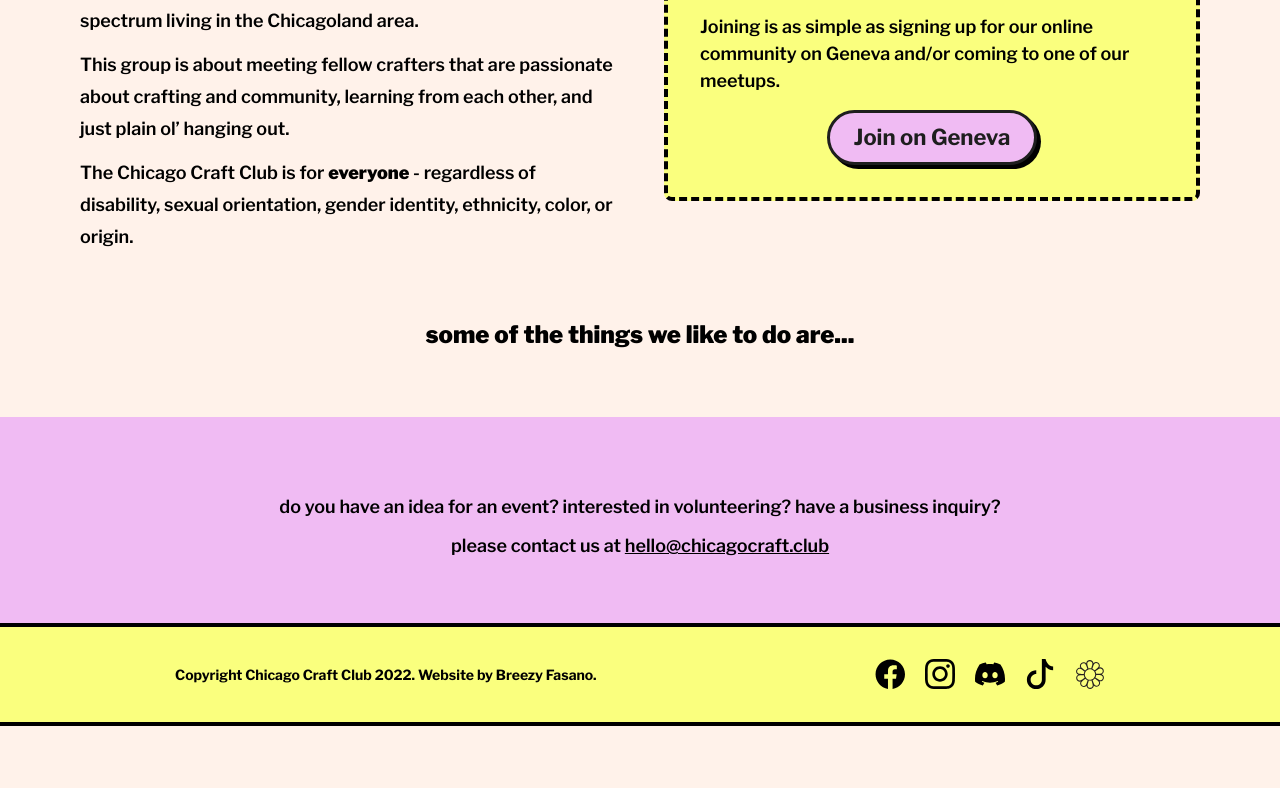
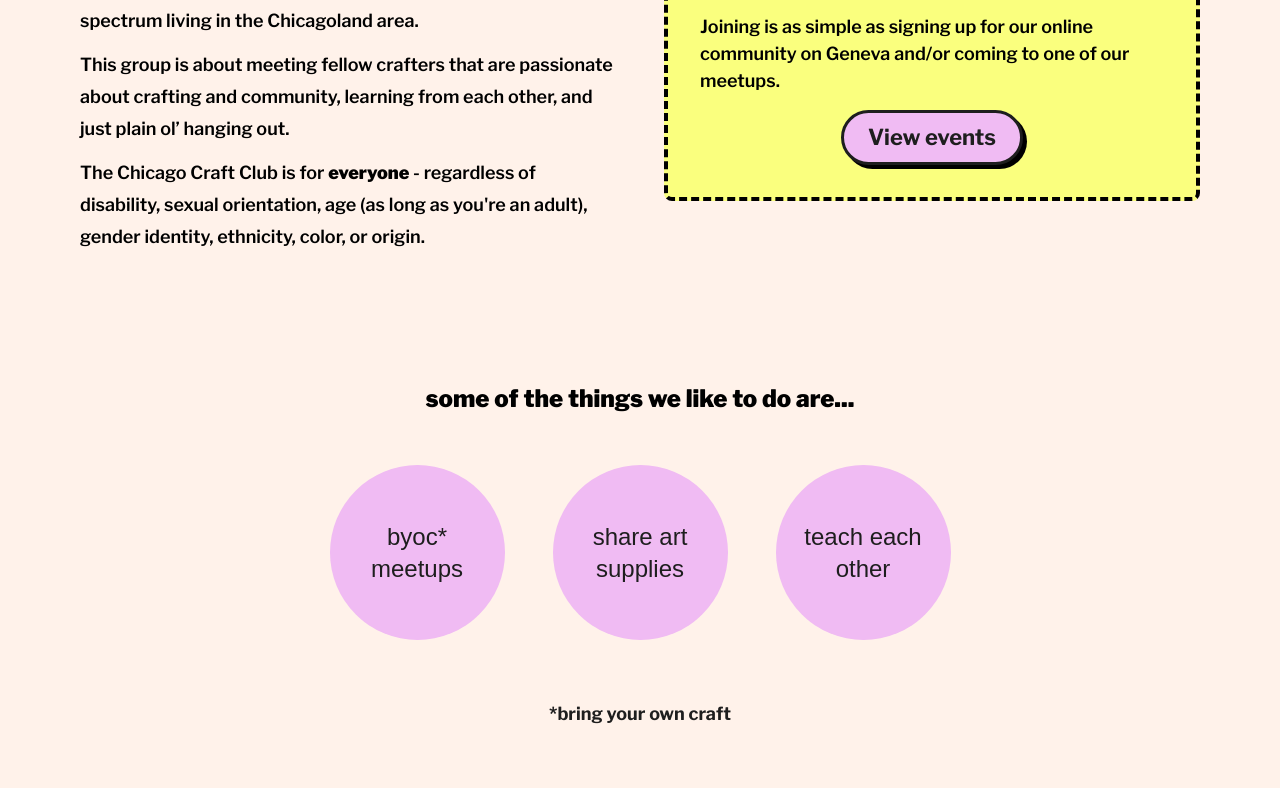
Before and after one commit to breezyfasano/chicago-craft-club, a Next.js app: page / in a window 1280 px wide. Shown: the part 652-1440 px from the top of the page. Before the commit the page ends 1378 px from the top, so only its background shows below. Built offline with nearby package versions, Linux system fonts and the light colour scheme; a web font is replaced by a local one.

Commit message:
finish homepage and events refresh

```diff
--- /dev/null
+++ b/components/CalloutList.tsx
@@ -0,0 +1,26 @@
+type CalloutListProps = {
+  items: { text: string; hoverText?: string }[]
+}
+
+export const CalloutList = ({ items }: CalloutListProps) => {
+  return (
+    <section className='w-full'>
+      <div className='container'>
+        <span className='block text-center text-xl font-sans font-black'>
+          some of the things we like to do are...
+        </span>
+        <ul className='list-none flex lg:flex-row items-center justify-center flex-col w-full gap-6 lg:gap-12 py-8 lg:py-12'>
+          {items.map((item) => (
+            <li
+              key={item.text}
+              className='flex items-center justify-center text-base lg:text-xl text-center leading-8 font-display w-[140px] h-[140px] lg:w-[175px] lg:h-[175px] bg-pink text-gray rounded-full p-4'
+            >
+              {item.text}
+            </li>
+          ))}
+        </ul>
+        <p className='text-center font-bold text-gray'>*bring your own craft</p>
+      </div>
+    </section>
+  )
+}
--- /dev/null
+++ b/components/Heroes/HomeHero.tsx
@@ -0,0 +1,14 @@
+import { MeetFriendsDoCrafts } from '../svg/MeetFriendsDoCrafts'
+
+export const HomeHero = () => {
+  return (
+    <header className=' lg:py-12 bg-blue text-yellow'>
+      <div className='container'>
+        <MeetFriendsDoCrafts className='mx-auto max-w-full' />
+        <h1 className='sr-only'>
+          Meet friends, do crafts, and leave your house!
+        </h1>
+      </div>
+    </header>
+  )
+}
--- a/components/PageHeader.tsx
+++ b/components/PageHeader.tsx
@@ -5,7 +5,7 @@ type PageHeaderProps = {
 export default function PageHeader({ text }: PageHeaderProps) {
   return (
     <header className='w-full flex justify-center bg-blue py-8'>
-      <h1 className='text-pink'>{text}</h1>
+      <h1 className='text-pink my-8'>{text}</h1>
     </header>
   )
 }
--- a/pages/events.tsx
+++ b/pages/events.tsx
@@ -15,7 +15,10 @@ export default function Events({ events }: { events: FormattedEvent[] }) {
 
       <section className='container flex flex-col justify-center'>
         <div className='w-full lg:w-3/4 lg:mx-auto'>
-          <p>Below, you can see a calendar of our official events 💞</p>
+          <p>
+            Below, you can see a calendar of our official events organized by us
+            💞
+          </p>
           <p>
             Join our{' '}
             <Link
@@ -25,21 +28,21 @@ export default function Events({ events }: { events: FormattedEvent[] }) {
               Geneva chatroom
             </Link>{' '}
             to see any community ran events! You can even host your own meetup
-            or one-off event there. 👀
+            or one-off event there.
           </p>
+          <p className='font-bold'>All of our events are free to enter :)</p>
         </div>
       </section>
 
       <section className='container pt-0 flex flex-col justify-center'>
-        <h2 className='font-bold text-center text-blue'>
-          Upcoming Official Events
-        </h2>
-        <div className='flex flex-col gap-y-12 pt-8'>
+        <div className='flex flex-col gap-y-12'>
           {Object.keys(events).length > 0 ? (
             Object.entries(events).map(([month, events]) => {
               return (
                 <>
-                  <h2 className='text-center font-bold text-gray'>{month}</h2>
+                  <h2 className='text-center text-3xl border-b-4 text-gray pb-6 font-display'>
+                    {month}
+                  </h2>
                   {Array.isArray(events) &&
                     events.map((event: FormattedEvent) => {
                       return (
--- a/pages/index.tsx
+++ b/pages/index.tsx
@@ -1,16 +1,13 @@
-import { SocialsList } from '../components/SocialsList'
 import Layout from '../components/Layout'
-import { MeetFriendsDoCrafts } from '../components/svg/MeetFriendsDoCrafts'
+import Link from 'next/link'
 import { SnippetCard } from '../components/Cards/SnippetCard'
+import { CalloutList } from '../components/CalloutList'
+import { HomeHero } from '../components/Heroes/HomeHero'
 
 export default function Home() {
   return (
     <Layout>
-      <header className='py-8 lg:py-12 bg-blue text-yellow'>
-        <div className='container'>
-          <MeetFriendsDoCrafts className='mx-auto w-full' />
-        </div>
-      </header>
+      <HomeHero />
 
       <section className={`w-full`}>
         <div className='container lg:flex-row flex-col flex gap-8 lg:gap-12'>
@@ -27,8 +24,8 @@ export default function Home() {
             </p>
             <p>
               The Chicago Craft Club is for <strong>everyone</strong> -
-              regardless of disability, sexual orientation, gender identity,
-              ethnicity, color, or origin.
+              regardless of disability, sexual orientation, age (as long as
+              you're an adult), gender identity, ethnicity, color, or origin.
             </p>
           </div>
 
@@ -36,8 +33,8 @@ export default function Home() {
             <SnippetCard
               heading='how to join the craft club'
               cta={{
-                link: 'https://app.geneva.com/invite/3a4ab924-4f52-4b7a-b0d5-c234ba74ea39',
-                text: 'Join on Geneva',
+                link: '/events',
+                text: 'View events',
               }}
             >
               <p className='font-sans text-base font-semibold'>
@@ -49,27 +46,29 @@ export default function Home() {
         </div>
       </section>
 
-      <section className='w-full pt-0'>
-        <div className='container'>
-          <span className='block text-center text-xl font-sans font-black'>
-            some of the things we like to do are...
-          </span>
-        </div>
-      </section>
+      <CalloutList
+        items={[
+          { text: 'byoc* meetups', hoverText: 'bring your own craft meetups' },
+          { text: 'share art supplies' },
+          { text: 'teach each other' },
+        ]}
+      />
 
-      <section className='callout bg-pink'>
+      <section className='callout bg-blue text-white'>
         <div className='flex flex-wrap justify-center'>
           <div className='container'>
-            <p>
+            <p className='text-lg'>
               do you have an idea for an event? interested in volunteering? have
               a business inquiry?
             </p>
-            <p>
+            <p className='text-lg'>
               please contact us at{' '}
-              <a href='mailto:hello@chicagocraft.club'>
-                {' '}
+              <Link
+                href='mailto:hello@chicagocraft.club'
+                className='hover:!text-pink'
+              >
                 hello@chicagocraft.club
-              </a>
+              </Link>
             </p>
           </div>
         </div>
```
